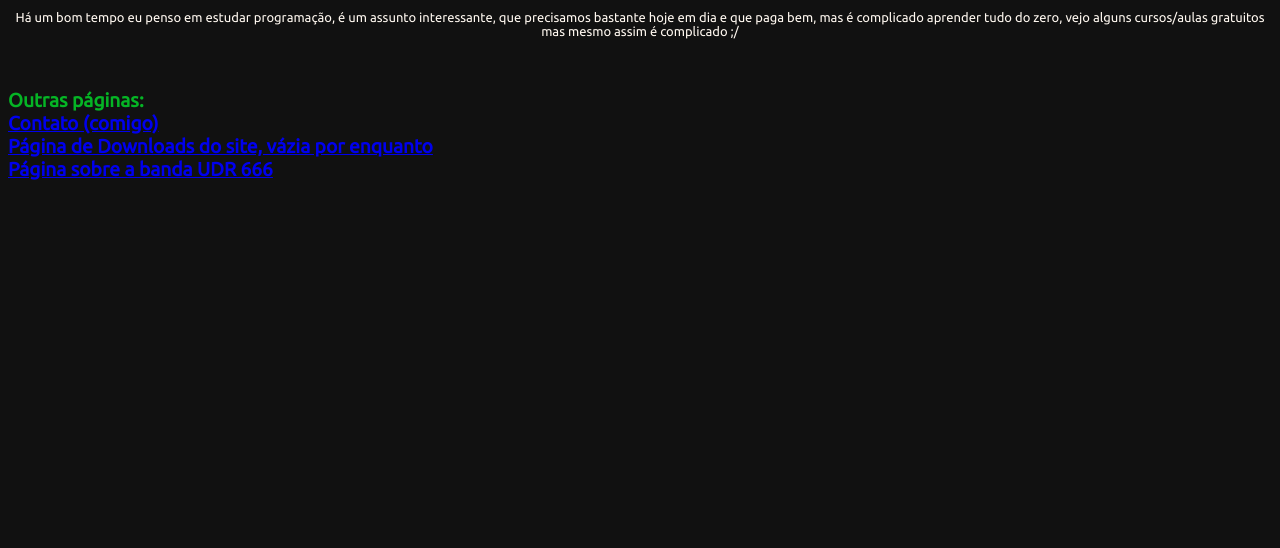
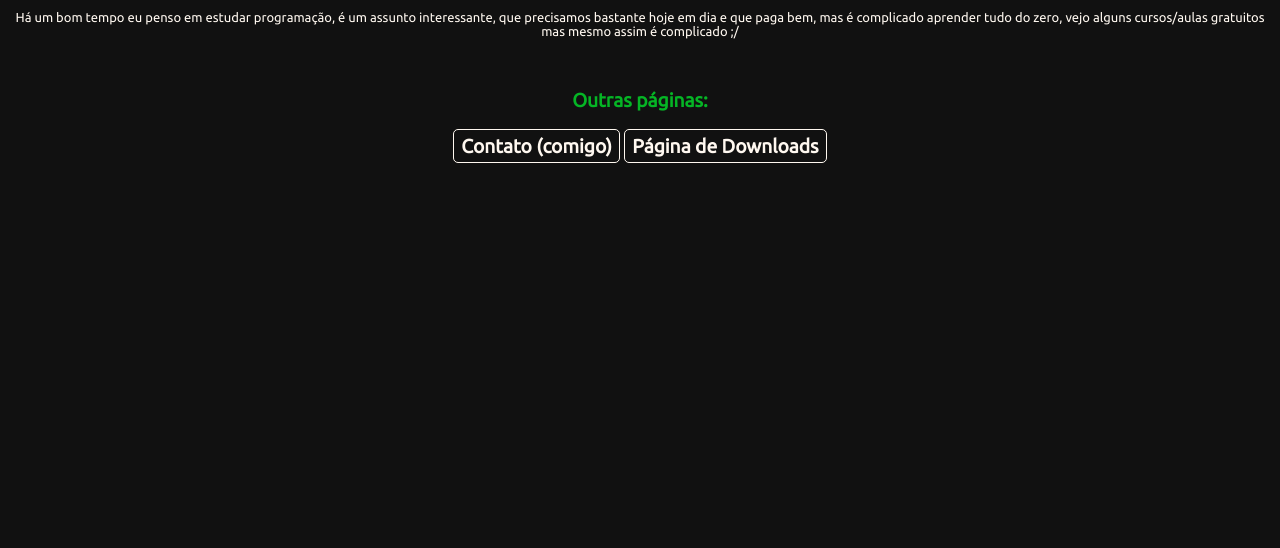
Before and after one commit to Andrezeira1/andrezeira1.github.io, a plain HTML site: page html/index.html in a window 1280 px wide. Shown: the part 252-800 px from the top of the page. Drawn offline with Linux system fonts and the light colour scheme.

Commit message:
Modificações no Index

```diff
--- a/css/index.css
+++ b/css/index.css
@@ -31,7 +31,7 @@ body{
 }
 #links{
     font-family: "Ubuntu", "Consolas", sans-serif;
-    text-align: left;
+    text-align: center;
 
 }
 #ot{
@@ -39,3 +39,16 @@ body{
     font-family: "Ubuntu", "Consolas", sans-serif;
     font-size: larger;
 }
+a:link{
+    text-decoration: none;
+    color: #fff8f0;
+    font-family: "Ubuntu", "Consolas", sans-serif;
+    cursor: pointer;
+    transition: 0.5s;
+    border: 1px solid ;
+    border-radius: 5px;
+    padding: 5px 7px;
+}
+a:hover{
+    color: rgba(2, 224, 43, 0.795);
+}
--- a/html/index.html
+++ b/html/index.html
@@ -27,10 +27,9 @@
 </div>
 <br>
 <div id="links">
-    <p id="ot"><b>Outras páginas: <br>
-    <a href="cont.html">Contato (comigo)</a> <br>
-    <a href="down.html">Página de Downloads do site, vázia por enquanto</a> <br>
-    <a href="udr.html">Página sobre a banda UDR 666
+    <p id="ot"><b>Outras páginas: <br> <br>
+    <a href="cont.html" >Contato (comigo)</a>
+    <a href="down.html"> Página de Downloads</a> <br>
 </div>
 </body>
 </html>
```
